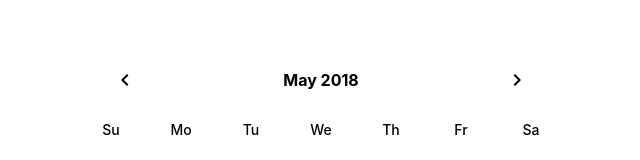
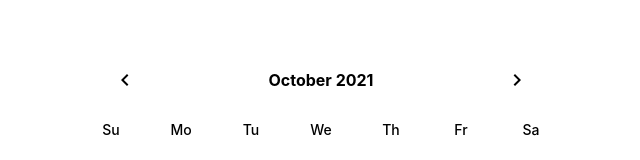
Before and after one commit to owenchang1992/react-hook-calendar, a React app: page / in a window 1280 px wide. Shown: the part 288-448 px from the top of the page, without its empty margins (319-959 px from the left). Built offline with nearby package versions, Linux system fonts and the light colour scheme; the HTML template or start-up script is replaced by a standard one.

Commit message:
Feat: create useCalendar hook

```diff
--- a/src/components/Calendar.js
+++ b/src/components/Calendar.js
@@ -2,13 +2,14 @@ import React from 'react'
 import '../styles/Calendar.css'
 import CalenderHeader from './CalendarHeader'
 import WeekTitles from './WeekTitles'
+import useCalendar from '../costomHook/useCalendar'
 
 const Calendar = () => {
-  const title = "May 2018"
+  const { year, month }  = useCalendar();
 
   return (
     <div className="calendar-container">
-      <CalenderHeader title={title}/>
+      <CalenderHeader year={year} month={month}/>
       <WeekTitles />
     </div>
   )
--- a/src/components/CalendarHeader.js
+++ b/src/components/CalendarHeader.js
@@ -1,24 +1,34 @@
 import React from 'react'
 import '../styles/Calendar.css'
+import Icon from './Icon'
 
-const Icon = ({path, onClick}) => (
-  <svg
-    className="icon"
-    viewBox="0 0 24 24"
-    onClick={onClick}
-  >
-    {path}
-  </svg>
-)
+const getTitle = (year, month) => {
+  const monthTitles = [
+    'January',
+    'Febrnary',
+    'March',
+    'April',
+    'May',
+    'June',
+    'July',
+    'August',
+    'September',
+    'October',
+    'November',
+    'December'
+  ]
 
-const CalenderHeader = ({ title, onBackClick, onForwardClick, onTitleClick }) => {
+  return `${monthTitles[month]} ${year}`
+}
+
+const CalenderHeader = ({ year, month, onBackClick, onForwardClick, onTitleClick }) => {
   return (
     <div className="header">
       <Icon
         path={ <path d="M15.41 7.41 14 6l-6 6 6 6 1.41-1.41L10.83 12z" /> }
         onClick={onBackClick}
       />
-      <div className="header-title" onClick={onTitleClick}>{title}</div>
+      <div className="header-title" onClick={onTitleClick}>{getTitle(year, month)}</div>
       <Icon
         path={ <path d="M10 6 8.59 7.41 13.17 12l-4.58 4.59L10 18l6-6z" /> }
         onClick={onForwardClick}
--- /dev/null
+++ b/src/costomHook/useCalendar.js
@@ -0,0 +1,15 @@
+import React, { useState } from 'react'
+
+const useCalendar = () => {
+  const [today, setToday] = useState(new Date())
+  const [month, setMonth] = useState(new Date().getMonth())
+  const [year, setYear] = useState(new Date().getFullYear())
+
+  return {
+    today,
+    month,
+    year
+  }
+}
+
+export default useCalendar;
```
